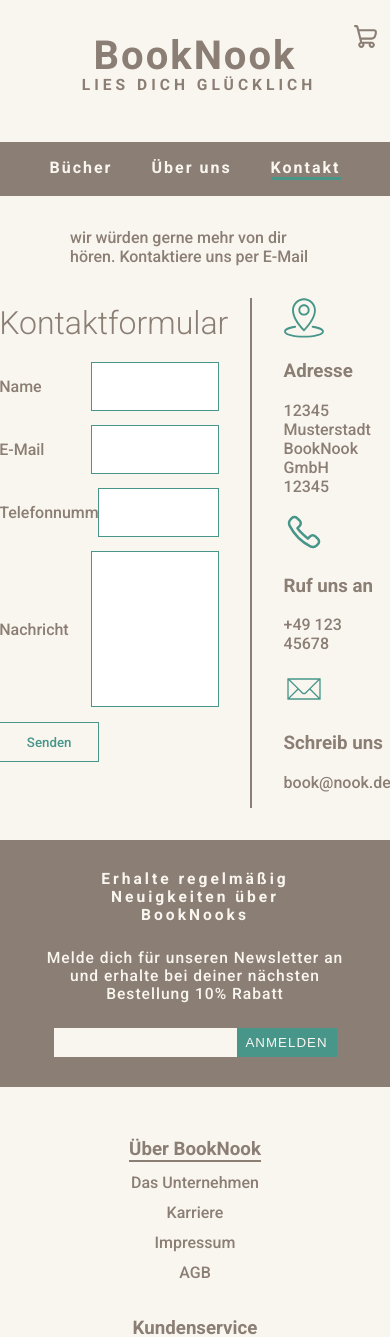
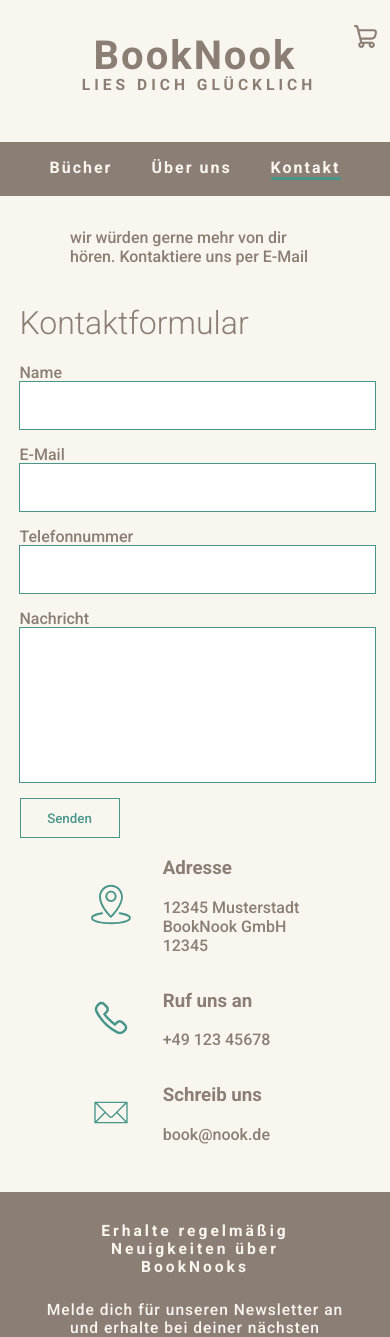
Before and after one commit to JonasHencke/bookstore, a React (Vite) app: page /contact in a window 390 px wide. Shown: the top 1337 px of the page. Built offline with nearby package versions, Linux system fonts and the light colour scheme; no server answers.

Commit message:
Add responsive styling to Contact component

```diff
--- a/src/index.css
+++ b/src/index.css
@@ -727,3 +727,39 @@ footer {
 .contact-display-info {
     margin-left: 2em
 }
+
+@media (max-width: 800px) {
+    .contact-display {
+    flex-direction: column;
+    align-items: center;
+    width: 100%;
+    border: none
+    }
+
+    .contact-display-forms {
+        width: 90%;
+        padding: 0px;
+        border: none
+    }
+
+    .contact-display-info {
+        margin: 0px;
+        justify-content: start;
+    }
+
+    .contact-forms-container {
+        flex-direction: column;
+        align-items: start;
+    }
+
+    .contact-forms-container input, .contact-forms-container textarea {
+        width: 100%;
+
+    }
+
+    .contact-info-content {
+        display: flex;
+        gap: 2em;
+        justify-content: start;
+    }
+}
--- a/src/pages/Contact.jsx
+++ b/src/pages/Contact.jsx
@@ -33,25 +33,31 @@ export default function Contact() {
           </form>
         </div>
         <div className="contact-display-info">
-          <div>
+          <div className="contact-info-content">
             <img src={AddressSVG} style={{ width: "40px" }}></img>
+            <div className="contact-info-text">
               <h3>Adresse</h3>
               <p>
                 12345 Musterstadt <br /> BookNook GmbH <br /> 12345
               </p>
             </div>
-          <div>
+          </div>
+          <div className="contact-info-content">
             <img src={TelephoneSVG} style={{ width: "40px" }}></img>
+            <div className="contact-info-text">
               <h3>Ruf uns an</h3>
               <p>+49 123 45678</p>
             </div>
-          <div>
+          </div>
+          <div className="contact-info-content">
             <img src={MailSVG} style={{ width: "40px" }}></img>
+            <div className="contact-info-text">
               <h3>Schreib uns</h3>
               <p>book@nook.de</p>
             </div>
           </div>
         </div>
       </div>
+    </div>
   );
 }
```
Lines whose indentation alone changed are shown as unchanged.
